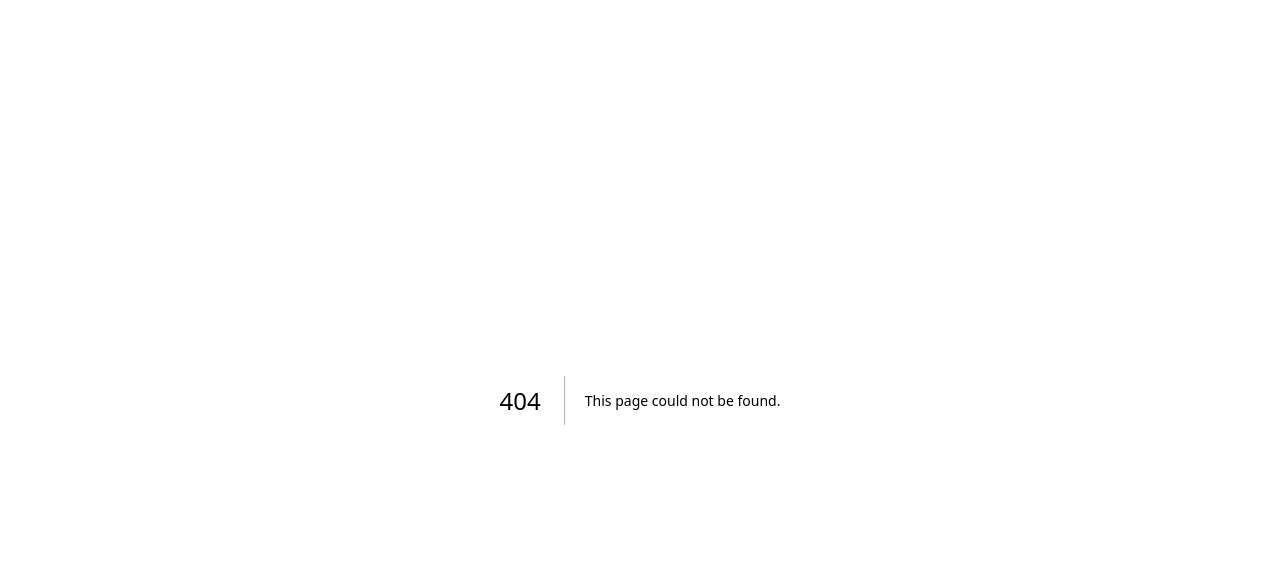
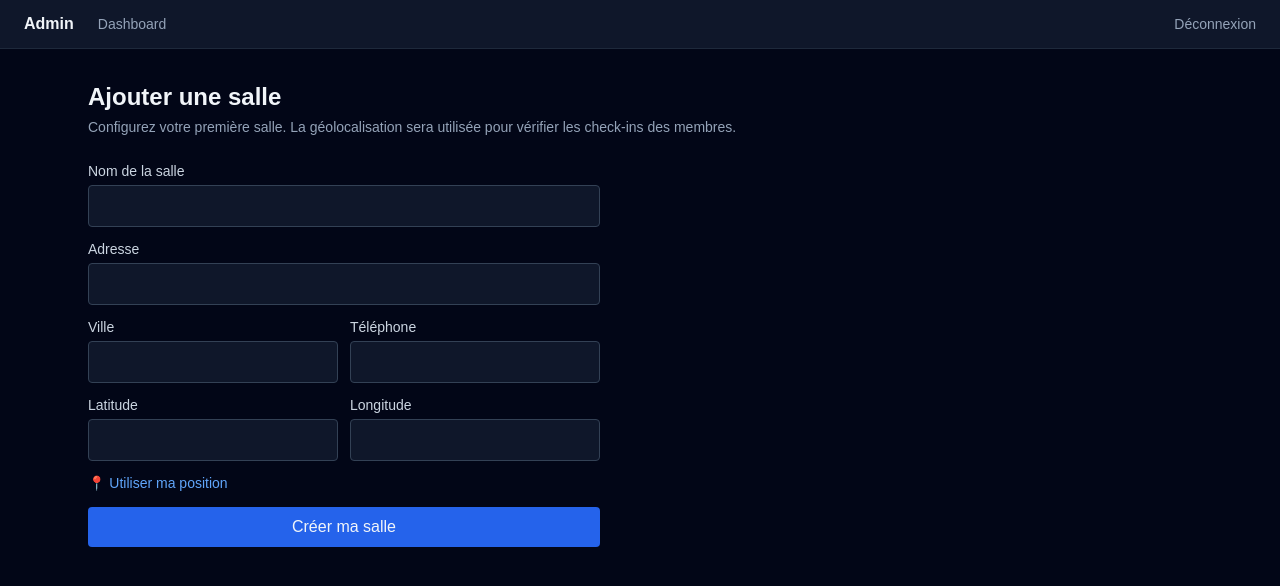
Before and after one commit to glaive158/gym-management, a Next.js app: page /admin/onboarding in a window 1280 px wide. Before the commit this address had no page. Shown: the top 586 px of the page. Built offline with nearby package versions, Linux system fonts and the light colour scheme.

Commit message:
feat: add first-gym wizard + admin dashboard with auto-redirect

```diff
--- /dev/null
+++ b/src/app/admin/layout.tsx
@@ -0,0 +1,10 @@
+import { AdminNav } from "@/components/admin/nav";
+
+export default function AdminLayout({ children }: { children: React.ReactNode }) {
+  return (
+    <div className="min-h-screen bg-slate-950 text-slate-100">
+      <AdminNav />
+      <main className="max-w-6xl mx-auto px-6 py-8">{children}</main>
+    </div>
+  );
+}
--- /dev/null
+++ b/src/app/admin/onboarding/page.tsx
@@ -0,0 +1,16 @@
+import { GymWizard } from "./wizard";
+
+export default function OnboardingPage() {
+  return (
+    <div className="space-y-6 max-w-2xl">
+      <div>
+        <h1 className="text-2xl font-semibold">Ajouter une salle</h1>
+        <p className="text-sm text-slate-400 mt-1">
+          Configurez votre première salle. La géolocalisation sera utilisée pour vérifier
+          les check-ins des membres.
+        </p>
+      </div>
+      <GymWizard />
+    </div>
+  );
+}
--- /dev/null
+++ b/src/app/admin/onboarding/wizard.tsx
@@ -0,0 +1,97 @@
+"use client";
+
+import { useState } from "react";
+import { useRouter } from "next/navigation";
+
+export function GymWizard() {
+  const router = useRouter();
+  const [form, setForm] = useState({
+    name: "", address: "", city: "", phone: "",
+    latitude: "", longitude: "",
+  });
+  const [error, setError] = useState<string | null>(null);
+  const [loading, setLoading] = useState(false);
+
+  function update(field: keyof typeof form) {
+    return (e: React.ChangeEvent<HTMLInputElement>) =>
+      setForm((f) => ({ ...f, [field]: e.target.value }));
+  }
+
+  function useMyLocation() {
+    setError(null);
+    if (!navigator.geolocation) { setError("Géolocalisation non supportée"); return; }
+    navigator.geolocation.getCurrentPosition(
+      (pos) => setForm((f) => ({
+        ...f,
+        latitude: pos.coords.latitude.toFixed(6),
+        longitude: pos.coords.longitude.toFixed(6),
+      })),
+      (err) => setError(`GPS refusé : ${err.message}`)
+    );
+  }
+
+  async function onSubmit(e: React.FormEvent) {
+    e.preventDefault();
+    setError(null);
+    setLoading(true);
+    const res = await fetch("/api/admin/onboarding", {
+      method: "POST",
+      headers: { "Content-Type": "application/json" },
+      body: JSON.stringify({
+        ...form,
+        latitude: parseFloat(form.latitude),
+        longitude: parseFloat(form.longitude),
+      }),
+    });
+    setLoading(false);
+    if (!res.ok) {
+      const j = await res.json().catch(() => ({}));
+      setError(j.error ?? "Erreur");
+      return;
+    }
+    router.push("/admin");
+    router.refresh();
+  }
+
+  const inputCls = "w-full px-3 py-2 rounded bg-slate-900 border border-slate-700 text-slate-100";
+  return (
+    <form onSubmit={onSubmit} className="space-y-3 max-w-lg">
+      <div>
+        <label className="block text-sm mb-1 text-slate-300">Nom de la salle</label>
+        <input className={inputCls} required value={form.name} onChange={update("name")} />
+      </div>
+      <div>
+        <label className="block text-sm mb-1 text-slate-300">Adresse</label>
+        <input className={inputCls} required value={form.address} onChange={update("address")} />
+      </div>
+      <div className="grid grid-cols-2 gap-3">
+        <div>
+          <label className="block text-sm mb-1 text-slate-300">Ville</label>
+          <input className={inputCls} required value={form.city} onChange={update("city")} />
+        </div>
+        <div>
+          <label className="block text-sm mb-1 text-slate-300">Téléphone</label>
+          <input className={inputCls} required value={form.phone} onChange={update("phone")} />
+        </div>
+      </div>
+      <div className="grid grid-cols-2 gap-3">
+        <div>
+          <label className="block text-sm mb-1 text-slate-300">Latitude</label>
+          <input className={inputCls} required type="number" step="any" value={form.latitude} onChange={update("latitude")} />
+        </div>
+        <div>
+          <label className="block text-sm mb-1 text-slate-300">Longitude</label>
+          <input className={inputCls} required type="number" step="any" value={form.longitude} onChange={update("longitude")} />
+        </div>
+      </div>
+      <button type="button" onClick={useMyLocation}
+        className="text-sm text-blue-400 hover:text-blue-300">📍 Utiliser ma position</button>
+
+      {error && <p className="text-sm text-red-400">{error}</p>}
+      <button type="submit" disabled={loading}
+        className="w-full px-4 py-2 rounded bg-blue-600 hover:bg-blue-500 disabled:opacity-50 font-medium">
+        {loading ? "Création..." : "Créer ma salle"}
+      </button>
+    </form>
+  );
+}
--- /dev/null
+++ b/src/app/admin/page.tsx
@@ -0,0 +1,39 @@
+import { redirect } from "next/navigation";
+import Link from "next/link";
+import { getCurrentAuthContext } from "@/lib/auth-context";
+import { prisma } from "@/lib/prisma";
+
+export const dynamic = "force-dynamic";
+
+export default async function AdminHome() {
+  const ctx = await getCurrentAuthContext();
+  if (!ctx?.tenantId) redirect("/login");
+
+  const gymCount = await prisma.gym.count({ where: { tenantId: ctx.tenantId } });
+  if (gymCount === 0) {
+    redirect("/admin/onboarding");
+  }
+
+  const gyms = await prisma.gym.findMany({ where: { tenantId: ctx.tenantId }, orderBy: { name: "asc" } });
+
+  return (
+    <div className="space-y-6">
+      <h1 className="text-2xl font-semibold">Dashboard organisation</h1>
+      <div>
+        <h2 className="text-lg font-semibold mb-3">Vos salles ({gyms.length})</h2>
+        <div className="grid grid-cols-1 md:grid-cols-2 gap-4">
+          {gyms.map((g) => (
+            <div key={g.id} className="bg-slate-900 border border-slate-800 rounded p-4">
+              <div className="font-medium text-slate-100">{g.name}</div>
+              <div className="text-sm text-slate-400">{g.address} — {g.city}</div>
+              <div className="text-xs text-slate-500 mt-2 font-mono">QR token: {g.qrToken.slice(0, 12)}…</div>
+            </div>
+          ))}
+        </div>
+        <Link href="/admin/onboarding" className="inline-block mt-4 px-4 py-2 rounded bg-blue-600 hover:bg-blue-500 text-sm font-medium">
+          + Ajouter une salle
+        </Link>
+      </div>
+    </div>
+  );
+}
--- /dev/null
+++ b/src/app/api/admin/onboarding/route.ts
@@ -0,0 +1,28 @@
+import { NextResponse } from "next/server";
+import { getCurrentAuthContext } from "@/lib/auth-context";
+import { Role } from "@prisma/client";
+import { prisma } from "@/lib/prisma";
+import { createFirstGym } from "@/lib/server-actions/create-first-gym";
+
+export async function POST(req: Request) {
+  const ctx = await getCurrentAuthContext();
+  if (!ctx || ctx.role !== Role.TENANT_ADMIN || !ctx.tenantId) {
+    return NextResponse.json({ error: "Forbidden" }, { status: 403 });
+  }
+  const body = await req.json();
+  const result = await createFirstGym({
+    tenantId: ctx.tenantId,
+    userId: ctx.userId,
+    name: String(body.name ?? ""),
+    address: String(body.address ?? ""),
+    city: String(body.city ?? ""),
+    phone: String(body.phone ?? ""),
+    latitude: Number(body.latitude),
+    longitude: Number(body.longitude),
+    prisma,
+  });
+  if (!result.success) {
+    return NextResponse.json({ error: result.error }, { status: 400 });
+  }
+  return NextResponse.json({ ok: true, gymId: result.gymId });
+}
--- /dev/null
+++ b/src/components/admin/nav.tsx
@@ -0,0 +1,14 @@
+import Link from "next/link";
+import { SignOutButton } from "@/components/platform/sign-out-button";
+
+export function AdminNav() {
+  return (
+    <nav className="bg-slate-900 border-b border-slate-800 px-6 py-3 flex items-center justify-between">
+      <div className="flex items-center gap-6">
+        <Link href="/admin" className="font-semibold text-slate-100">Admin</Link>
+        <Link href="/admin" className="text-sm text-slate-400 hover:text-slate-200">Dashboard</Link>
+      </div>
+      <SignOutButton />
+    </nav>
+  );
+}
--- /dev/null
+++ b/src/lib/server-actions/create-first-gym.ts
@@ -0,0 +1,47 @@
+import { z } from "zod";
+import { PrismaClient, TenantStatus } from "@prisma/client";
+
+const GymSchema = z.object({
+  name: z.string().min(1, "Nom requis"),
+  address: z.string().min(1, "Adresse requise"),
+  city: z.string().min(1, "Ville requise"),
+  phone: z.string().min(5, "Téléphone requis"),
+  latitude: z.number().min(-90).max(90),
+  longitude: z.number().min(-180).max(180),
+});
+
+export interface CreateFirstGymInput {
+  tenantId: string;
+  userId: string;
+  name: string;
+  address: string;
+  city: string;
+  phone: string;
+  latitude: number;
+  longitude: number;
+  prisma: PrismaClient;
+}
+
+export async function createFirstGym(
+  input: CreateFirstGymInput
+): Promise<{ success: boolean; gymId?: string; error?: string }> {
+  const parsed = GymSchema.safeParse({
+    name: input.name, address: input.address, city: input.city,
+    phone: input.phone, latitude: input.latitude, longitude: input.longitude,
+  });
+  if (!parsed.success) {
+    return { success: false, error: parsed.error.issues[0]?.message ?? "Données invalides" };
+  }
+
+  const tenant = await input.prisma.tenant.findUnique({ where: { id: input.tenantId } });
+  if (!tenant) return { success: false, error: "Tenant introuvable" };
+  if (tenant.status !== TenantStatus.ACTIVE) {
+    return { success: false, error: "Tenant non actif" };
+  }
+
+  const gym = await input.prisma.gym.create({
+    data: { tenantId: input.tenantId, ...parsed.data },
+  });
+
+  return { success: true, gymId: gym.id };
+}
```
Also changed, not shown: 1 other file (tests, documents, lock files or other folders).
